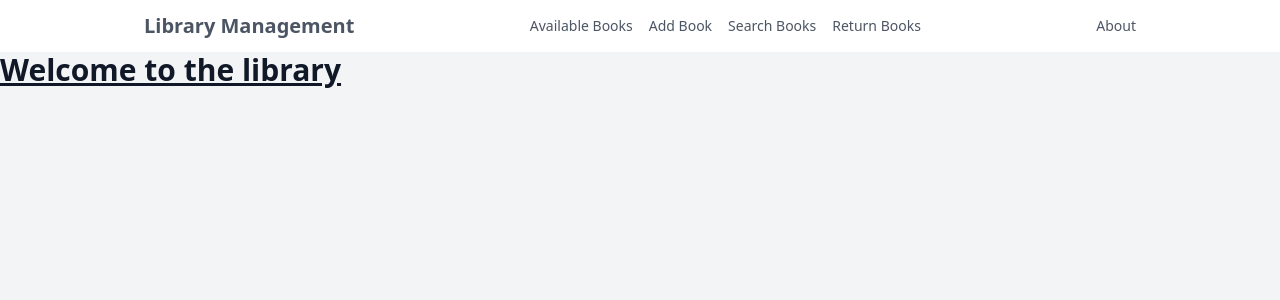
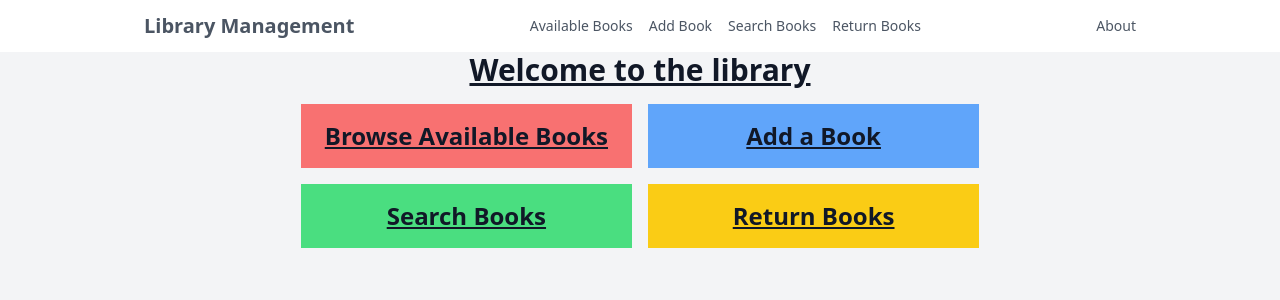
Before and after one commit to BBryanJ/library-management, a Next.js app: page / in a window 1280 px wide. Shown: the top 300 px of the page. Built offline with nearby package versions, Linux system fonts and the light colour scheme.

Commit message:
Create homepage

```diff
--- a/src/app/page.tsx
+++ b/src/app/page.tsx
@@ -1,7 +1,33 @@
+import Link from 'next/link';
+
 export default function HomePage() {
   return (
-    <div>
+    <div className='flex flex-col items-center justify-center gap-4'>
       <h2 className='text-3xl font-bold underline'>Welcome to the library</h2>
+      <div className='grid grid-cols-2 gap-4'>
+        <Link href='/books'>
+          <div className='px-6 py-4 text-center bg-red-400 cursor-pointer hover:bg-red-500'>
+            <h3 className='text-2xl font-bold underline'>
+              Browse Available Books
+            </h3>
+          </div>
+        </Link>
+        <Link href='/add-book'>
+          <div className='px-6 py-4 text-center bg-blue-400 cursor-pointer hover:bg-blue-500'>
+            <h3 className='text-2xl font-bold underline'>Add a Book</h3>
+          </div>
+        </Link>
+        <Link href='/search'>
+          <div className='px-6 py-4 text-center bg-green-400 cursor-pointer hover:bg-green-500'>
+            <h3 className='text-2xl font-bold underline'>Search Books</h3>
+          </div>
+        </Link>
+        <Link href='/returns'>
+          <div className='px-6 py-4 text-center bg-yellow-400 cursor-pointer hover:bg-yellow-500'>
+            <h3 className='text-2xl font-bold underline'>Return Books</h3>
+          </div>
+        </Link>
+      </div>
     </div>
   );
 }
```
